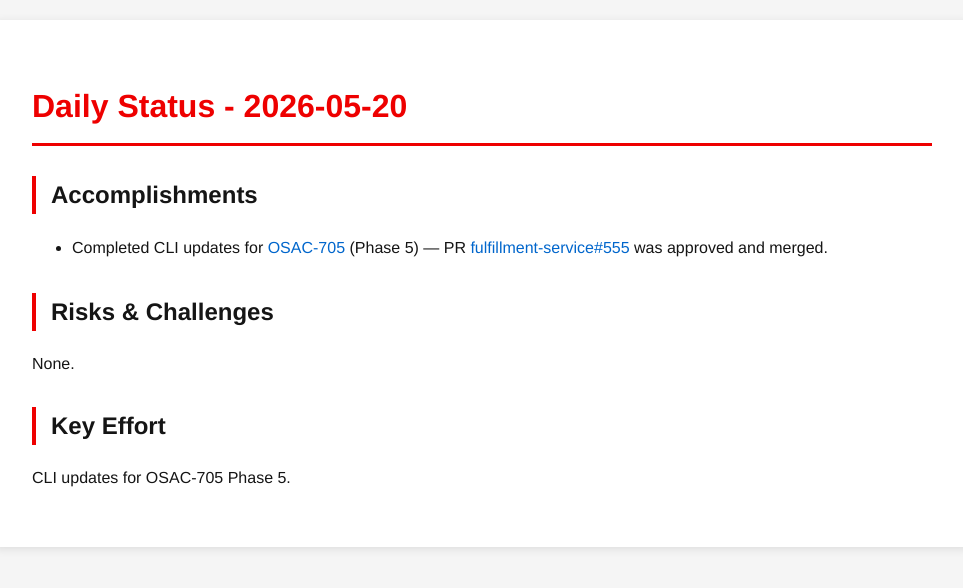
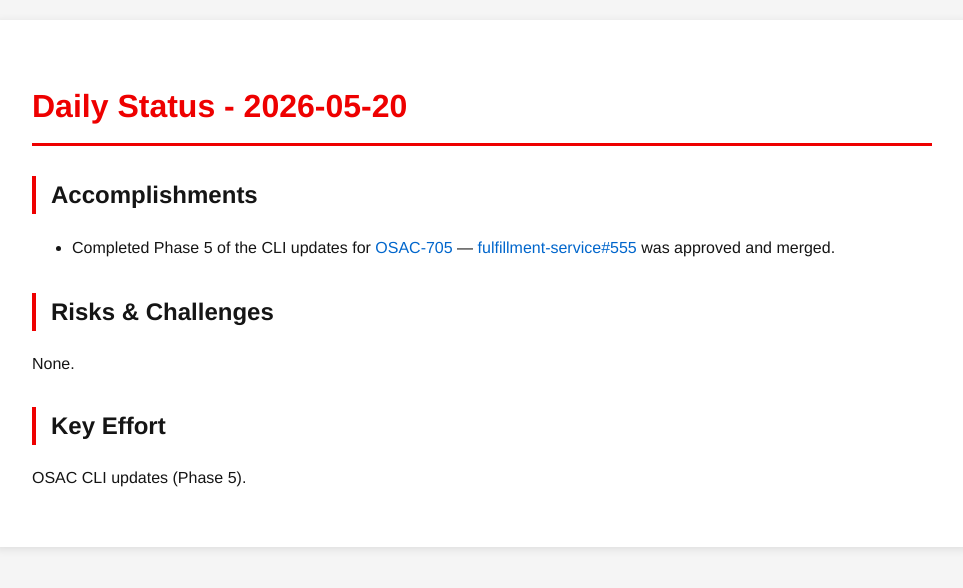
Before and after one commit to tzvatot/daily-status, a Jekyll site: the page built from 2026-05-20.md, in a window 1280 px wide. Shown: the top 588 px of the page, without its empty margins (158-1121 px from the left). Built offline with Jekyll 4.4.1, drawn with Linux system fonts in a browser that asks for light colours.

Commit message:
Daily status update - 2026-05-20

```diff
--- a/2026-05-20.md
+++ b/2026-05-20.md
@@ -7,10 +7,10 @@ date: 2026-05-20
 # Daily Status - 2026-05-20
 
 ## Accomplishments
-- Completed CLI updates for [OSAC-705](https://redhat.atlassian.net/browse/OSAC-705) (Phase 5) — PR [fulfillment-service#555](https://github.com/osac-project/fulfillment-service/pull/555) was approved and merged.
+- Completed Phase 5 of the CLI updates for [OSAC-705](https://redhat.atlassian.net/browse/OSAC-705) — [fulfillment-service#555](https://github.com/osac-project/fulfillment-service/pull/555) was approved and merged.
 
 ## Risks & Challenges
 None.
 
 ## Key Effort
-CLI updates for OSAC-705 Phase 5.
+OSAC CLI updates (Phase 5).
```
